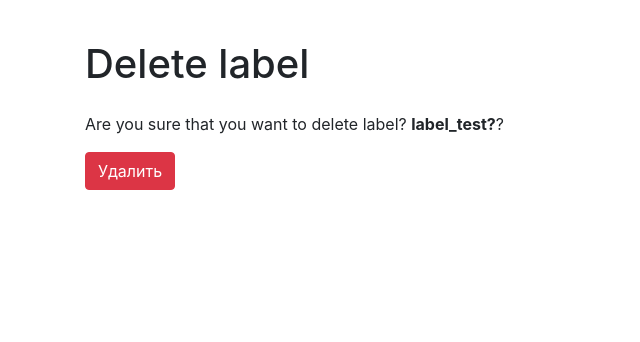
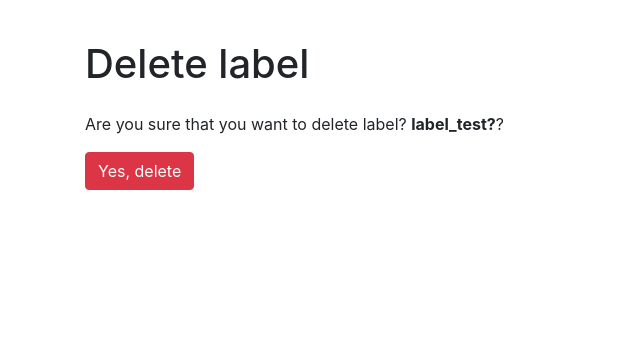
Before and after one commit to Tragoedie/python-project-lvl4, a Django app: page /labels/1/delete/ in a window 1280 px wide. Shown: the part 56-398 px from the top of the page, without its empty margins (0-640 px from the left). Run offline with Django 4.2, Linux system fonts and the light colour scheme; a user stored in the database is signed in; data comes from the database, SQL or seed files in the repository; some libraries are stand-ins or nearby versions.

Commit message:
fix_language

```diff
--- a/task_manager/templates/labels/label_delete.html
+++ b/task_manager/templates/labels/label_delete.html
@@ -8,6 +8,6 @@
 <p>{% trans 'Are you sure that you want to delete label?' %} <b>{{ label.name }}?</b>?</p>
 <form method="post">
     {% csrf_token %}
-    <button type="submit" class="btn btn-danger">{% trans 'Delete' %}</button>
+    <button type="submit" class="btn btn-danger">{% trans 'Yes, delete' %}</button>
 </form>
 {% endblock %}
--- a/task_manager/templates/statuses/status_delete.html
+++ b/task_manager/templates/statuses/status_delete.html
@@ -8,6 +8,6 @@
 <p>{% trans 'Are you sure that you want to delete status?' %} <b>{{ status.name }}?</b>?</p>
 <form method="post">
     {% csrf_token %}
-    <button type="submit" class="btn btn-danger">{% trans 'Delete' %}</button>
+    <button type="submit" class="btn btn-danger">{% trans 'Yes, delete' %}</button>
 </form>
 {% endblock %}
--- a/task_manager/templates/tasks/task_delete.html
+++ b/task_manager/templates/tasks/task_delete.html
@@ -8,6 +8,6 @@
 <p>{% trans 'Are you sure that you want to delete task?' %} <b>{{ task.name }}?</b>?</p>
 <form method="post">
     {% csrf_token %}
-    <button type="submit" class="btn btn-danger">{% trans 'Delete' %}</button>
+    <button type="submit" class="btn btn-danger">{% trans 'Yes, delete' %}</button>
 </form>
 {% endblock %}
```
Also changed, not shown: locale/ru/LC_MESSAGES/django.po.
